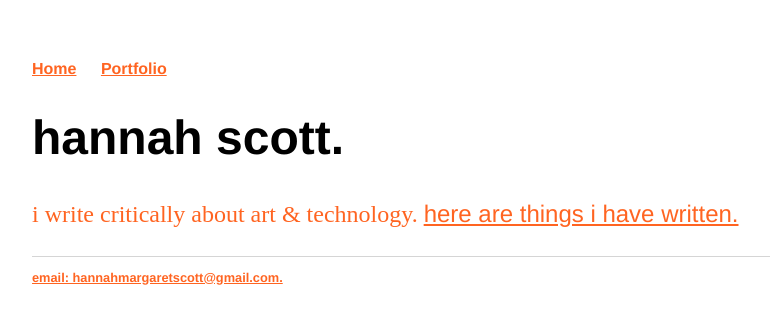
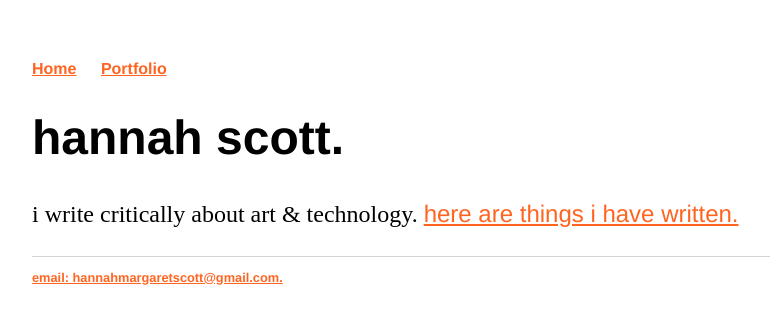
Before and after one commit to hannahmargaretscott/hannahmargaretscott.github.io, a Jekyll site: the page built from index.html, in a window 1280 px wide. Shown: the top 324 px of the page, without its empty margins (160-930 px from the left). Built offline with Jekyll 4.4.1, drawn with Linux system fonts in a browser that asks for light colours.

Commit message:
Update main.css

```diff
--- a/css/main.css
+++ b/css/main.css
@@ -26,7 +26,7 @@ h1 {
 p {
     font-size: 1.5em;
     line-height: 1.4em;
-    color: #ff6421;
+    color: #000000;
 }
 footer {
     border-top: 1px solid #d5d5d5;
```
